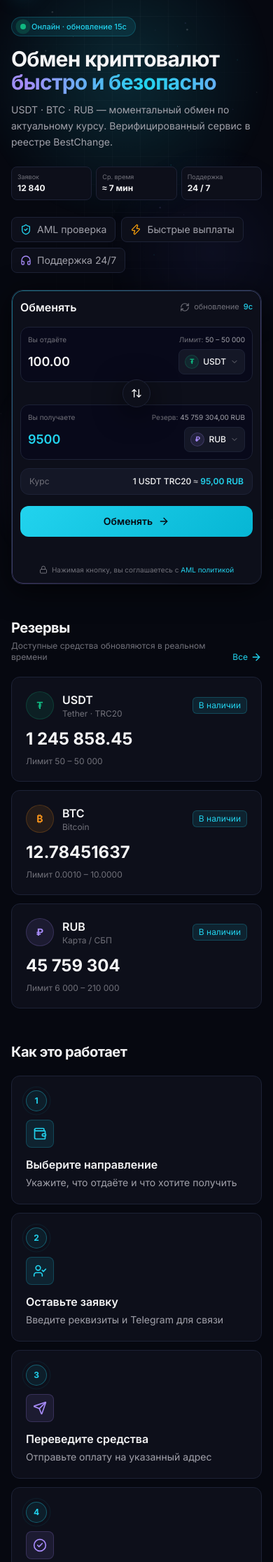
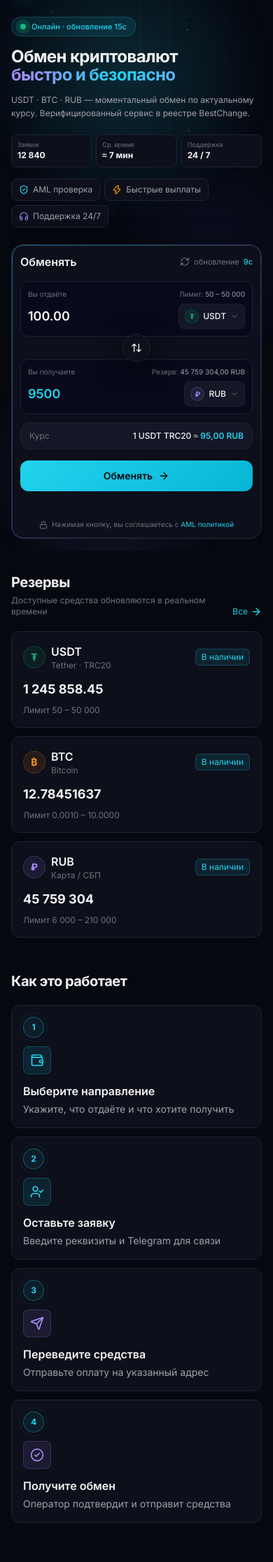
Before and after one commit to Kemal237/exchanger, a PHP site: page / in a window 390 px wide. Shown: the part 57-2289 px from the top of the page at 70% size. Run offline with PHP 8.4, Linux system fonts and the light colour scheme; data comes from the database, SQL or seed files in the repository; data that the repository does not hold is empty; some libraries are stand-ins or nearby versions.

Commit message:
фулл мобилка + редирект после авторизации на индекс + сохранение данных о обмене если не авторизован > авторизация > модалка > подтверждение обмена

```diff
--- a/index.php
+++ b/index.php
@@ -13,6 +13,10 @@ if (isset($_SESSION['pending_exchange'])) {
     $get         = $_GET['get']  ?? 'RUB';
     $amount_give = floatval($_GET['amount'] ?? 100);
 }
+
+// Флаг авто-запуска обмена после логина
+$auto_exchange = isset($_SESSION['auto_exchange']);
+unset($_SESSION['auto_exchange']);
 
 if (!isset($rates) || !is_array($rates)) {
     $rates = [
@@ -81,25 +85,32 @@ $currencyConfig = [
 
 <?php require_once 'header.php'; ?>
 
+<?php if (isset($_SESSION['toast'])): ?>
+  <div id="toast" class="toast-w <?= htmlspecialchars($_SESSION['toast']['type']) ?>">
+    <?= htmlspecialchars($_SESSION['toast']['message']) ?>
+  </div>
+  <?php unset($_SESSION['toast']); ?>
+<?php endif; ?>
+
 <main class="relative max-w-7xl mx-auto px-4 sm:px-6 py-6 sm:py-10">
 
   <!-- Hero -->
-  <section class="grid lg:grid-cols-[1fr,540px] gap-6 lg:gap-10 items-start">
+  <section class="grid lg:grid-cols-[1fr,540px] gap-6 lg:gap-10 items-start min-w-0 overflow-hidden">
 
     <!-- Left intro -->
-    <div class="fade-in">
+    <div class="fade-in min-w-0">
       <div class="inline-flex items-center gap-2 px-3 h-7 rounded-full bg-cy-soft border border-cy-border text-cy text-[11px] sm:text-xs font-medium mb-4 sm:mb-5">
         <span class="pdot"></span>
         <span class="hidden sm:inline">Онлайн · Курс обновляется каждые 15 секунд</span>
         <span class="sm:hidden">Онлайн · обновление 15с</span>
       </div>
 
-      <h1 class="text-3xl sm:text-4xl md:text-5xl font-bold tracking-tight leading-[1.1] mb-3 sm:mb-4">
+      <h1 class="text-2xl sm:text-4xl md:text-5xl font-bold tracking-tight leading-[1.1] mb-3 sm:mb-4">
         Обмен криптовалют<br>
         <span class="shimmer-text">быстро и безопасно</span>
       </h1>
 
-      <p class="text-txt-secondary text-sm sm:text-base md:text-lg max-w-xl mb-6 sm:mb-8 leading-relaxed">
+      <p class="text-txt-secondary text-xs sm:text-base md:text-lg mb-5 sm:mb-8 leading-relaxed">
         USDT · BTC · RUB — моментальный обмен по актуальному курсу.
         Верифицированный сервис в реестре BestChange.
       </p>
@@ -121,15 +132,15 @@ $currencyConfig = [
       </div>
 
       <!-- Feature tags -->
-      <div class="mt-6 flex flex-wrap gap-2">
-        <span class="tag-h inline-flex items-center gap-2 text-sm text-txt-secondary px-3 h-9 rounded-lg border border-line bg-bg-card">
-          <i data-lucide="shield-check" class="w-4 h-4 text-cy"></i> AML проверка
+      <div class="mt-4 sm:mt-6 flex flex-wrap gap-1.5 sm:gap-2">
+        <span class="tag-h inline-flex items-center gap-1.5 sm:gap-2 text-xs sm:text-sm text-txt-secondary px-2.5 sm:px-3 h-8 sm:h-9 rounded-lg border border-line bg-bg-card">
+          <i data-lucide="shield-check" class="w-3.5 h-3.5 sm:w-4 sm:h-4 text-cy flex-shrink-0"></i> AML проверка
         </span>
-        <span class="tag-h inline-flex items-center gap-2 text-sm text-txt-secondary px-3 h-9 rounded-lg border border-line bg-bg-card">
-          <i data-lucide="zap" class="w-4 h-4 text-warn"></i> Быстрые выплаты
+        <span class="tag-h inline-flex items-center gap-1.5 sm:gap-2 text-xs sm:text-sm text-txt-secondary px-2.5 sm:px-3 h-8 sm:h-9 rounded-lg border border-line bg-bg-card">
+          <i data-lucide="zap" class="w-3.5 h-3.5 sm:w-4 sm:h-4 text-warn flex-shrink-0"></i> Быстрые выплаты
         </span>
-        <span class="tag-h inline-flex items-center gap-2 text-sm text-txt-secondary px-3 h-9 rounded-lg border border-line bg-bg-card">
-          <i data-lucide="headphones" class="w-4 h-4 text-vi"></i> Поддержка 24/7
+        <span class="tag-h inline-flex items-center gap-1.5 sm:gap-2 text-xs sm:text-sm text-txt-secondary px-2.5 sm:px-3 h-8 sm:h-9 rounded-lg border border-line bg-bg-card">
+          <i data-lucide="headphones" class="w-3.5 h-3.5 sm:w-4 sm:h-4 text-vi flex-shrink-0"></i> Поддержка 24/7
         </span>
       </div>
     </div>
@@ -273,48 +284,48 @@ $currencyConfig = [
 
     <div class="grid sm:grid-cols-2 lg:grid-cols-3 gap-3 sm:gap-4">
 
-      <div class="reveal spot bg-bg-card border border-line hover:border-cy-border rounded-xl p-5 transition" data-d="1">
-        <div class="flex items-center justify-between mb-3">
-          <div class="flex items-center gap-3">
-            <div class="w-10 h-10 rounded-full bg-emr/10 border border-emr/20 flex items-center justify-center text-emr font-bold text-sm">₮</div>
-            <div>
+      <div class="reveal spot bg-bg-card border border-line hover:border-cy-border rounded-xl p-4 sm:p-5 transition" data-d="1">
+        <div class="flex items-center justify-between mb-3 gap-2">
+          <div class="flex items-center gap-2 sm:gap-3 min-w-0">
+            <div class="w-8 h-8 sm:w-10 sm:h-10 rounded-full bg-emr/10 border border-emr/20 flex items-center justify-center text-emr font-bold text-sm flex-shrink-0">₮</div>
+            <div class="min-w-0">
               <div class="font-semibold">USDT</div>
               <div class="text-xs text-txt-muted">Tether · TRC20</div>
             </div>
           </div>
-          <span class="text-xs text-cy bg-cy-soft border border-cy-border px-2 h-6 rounded-md flex items-center">В наличии</span>
+          <span class="text-xs text-cy bg-cy-soft border border-cy-border px-2 h-6 rounded-md flex items-center whitespace-nowrap">В наличии</span>
         </div>
-        <div class="text-2xl font-bold"><?= number_format($reserves['USDT_TRC20'] ?? 0, 2, '.', ' ') ?></div>
+        <div class="text-lg sm:text-2xl font-bold truncate"><?= number_format($reserves['USDT_TRC20'] ?? 0, 2, '.', ' ') ?></div>
         <div class="mt-2 text-xs text-txt-muted">Лимит <?= number_format($limits['USDT_TRC20']['min'] ?? 0, 0, '.', ' ') ?> – <?= number_format($limits['USDT_TRC20']['max'] ?? 0, 0, '.', ' ') ?></div>
       </div>
 
-      <div class="reveal spot bg-bg-card border border-line hover:border-cy-border rounded-xl p-5 transition" data-d="2">
-        <div class="flex items-center justify-between mb-3">
-          <div class="flex items-center gap-3">
-            <div class="w-10 h-10 rounded-full bg-[#F7931A]/10 border border-[#F7931A]/20 flex items-center justify-center text-[#F7931A] font-bold text-sm">₿</div>
-            <div>
+      <div class="reveal spot bg-bg-card border border-line hover:border-cy-border rounded-xl p-4 sm:p-5 transition" data-d="2">
+        <div class="flex items-center justify-between mb-3 gap-2">
+          <div class="flex items-center gap-2 sm:gap-3 min-w-0">
+            <div class="w-8 h-8 sm:w-10 sm:h-10 rounded-full bg-[#F7931A]/10 border border-[#F7931A]/20 flex items-center justify-center text-[#F7931A] font-bold text-sm flex-shrink-0">₿</div>
+            <div class="min-w-0">
               <div class="font-semibold">BTC</div>
               <div class="text-xs text-txt-muted">Bitcoin</div>
             </div>
           </div>
-          <span class="text-xs text-cy bg-cy-soft border border-cy-border px-2 h-6 rounded-md flex items-center">В наличии</span>
+          <span class="text-xs text-cy bg-cy-soft border border-cy-border px-2 h-6 rounded-md flex items-center whitespace-nowrap">В наличии</span>
         </div>
-        <div class="text-2xl font-bold"><?= number_format($reserves['BTC'] ?? 0, 8, '.', ' ') ?></div>
-        <div class="mt-2 text-xs text-txt-muted">Лимит <?= number_format($limits['BTC']['min'] ?? 0, 4, '.', ' ') ?> – <?= number_format($limits['BTC']['max'] ?? 0, 4, '.', ' ') ?></div>
+        <div class="text-lg sm:text-2xl font-bold truncate"><?= number_format($reserves['BTC'] ?? 0, 8, '.', ' ') ?></div>
+        <div class="mt-2 text-xs text-txt-muted truncate">Лимит <?= number_format($limits['BTC']['min'] ?? 0, 4, '.', ' ') ?> – <?= number_format($limits['BTC']['max'] ?? 0, 4, '.', ' ') ?></div>
       </div>
 
-      <div class="reveal spot bg-bg-card border border-line hover:border-cy-border rounded-xl p-5 transition" data-d="3">
-        <div class="flex items-center justify-between mb-3">
-          <div class="flex items-center gap-3">
-            <div class="w-10 h-10 rounded-full bg-vi-soft border border-vi/20 flex items-center justify-center text-vi font-bold text-sm">₽</div>
-            <div>
+      <div class="reveal spot bg-bg-card border border-line hover:border-cy-border rounded-xl p-4 sm:p-5 transition" data-d="3">
+        <div class="flex items-center justify-between mb-3 gap-2">
+          <div class="flex items-center gap-2 sm:gap-3 min-w-0">
+            <div class="w-8 h-8 sm:w-10 sm:h-10 rounded-full bg-vi-soft border border-vi/20 flex items-center justify-center text-vi font-bold text-sm flex-shrink-0">₽</div>
+            <div class="min-w-0">
               <div class="font-semibold">RUB</div>
               <div class="text-xs text-txt-muted">Карта / СБП</div>
             </div>
           </div>
-          <span class="text-xs text-cy bg-cy-soft border border-cy-border px-2 h-6 rounded-md flex items-center">В наличии</span>
+          <span class="text-xs text-cy bg-cy-soft border border-cy-border px-2 h-6 rounded-md flex items-center whitespace-nowrap">В наличии</span>
         </div>
-        <div class="text-2xl font-bold"><?= number_format($reserves['RUB'] ?? 0, 0, '.', ' ') ?></div>
+        <div class="text-lg sm:text-2xl font-bold truncate"><?= number_format($reserves['RUB'] ?? 0, 0, '.', ' ') ?></div>
         <div class="mt-2 text-xs text-txt-muted">Лимит <?= number_format($limits['RUB']['min'] ?? 0, 0, '.', ' ') ?> – <?= number_format($limits['RUB']['max'] ?? 0, 0, '.', ' ') ?></div>
       </div>
 
@@ -326,7 +337,7 @@ $currencyConfig = [
     <h3 class="text-xl sm:text-2xl font-bold tracking-tight mb-5 sm:mb-6 reveal">Как это работает</h3>
     <div class="grid sm:grid-cols-2 md:grid-cols-4 gap-3 sm:gap-4">
 
-      <div class="reveal spot bg-bg-card border border-line rounded-xl p-5 hover:border-cy-border transition" data-d="1">
+      <div class="reveal spot bg-bg-card border border-line rounded-xl p-4 sm:p-5 hover:border-cy-border transition" data-d="1">
         <div class="step-num">1</div>
         <div class="w-10 h-10 rounded-lg bg-cy-soft border border-cy-border text-cy flex items-center justify-center mb-3">
           <i data-lucide="wallet" class="w-5 h-5"></i>
@@ -335,7 +346,7 @@ $currencyConfig = [
         <div class="text-sm text-txt-secondary">Укажите, что отдаёте и что хотите получить</div>
       </div>
 
-      <div class="reveal spot bg-bg-card border border-line rounded-xl p-5 hover:border-cy-border transition" data-d="2">
+      <div class="reveal spot bg-bg-card border border-line rounded-xl p-4 sm:p-5 hover:border-cy-border transition" data-d="2">
         <div class="step-num">2</div>
         <div class="w-10 h-10 rounded-lg bg-cy-soft border border-cy-border text-cy flex items-center justify-center mb-3">
           <i data-lucide="user-check" class="w-5 h-5"></i>
@@ -344,7 +355,7 @@ $currencyConfig = [
         <div class="text-sm text-txt-secondary">Введите реквизиты и Telegram для связи</div>
       </div>
 
-      <div class="reveal spot bg-bg-card border border-line rounded-xl p-5 hover:border-cy-border transition" data-d="3">
+      <div class="reveal spot bg-bg-card border border-line rounded-xl p-4 sm:p-5 hover:border-cy-border transition" data-d="3">
         <div class="step-num">3</div>
         <div class="w-10 h-10 rounded-lg bg-vi-soft border border-vi/20 text-vi flex items-center justify-center mb-3">
           <i data-lucide="send" class="w-5 h-5"></i>
@@ -353,7 +364,7 @@ $currencyConfig = [
         <div class="text-sm text-txt-secondary">Отправьте оплату на указанный адрес</div>
       </div>
 
-      <div class="reveal spot bg-bg-card border border-line rounded-xl p-5 hover:border-cy-border transition" data-d="4">
+      <div class="reveal spot bg-bg-card border border-line rounded-xl p-4 sm:p-5 hover:border-cy-border transition" data-d="4">
         <div class="step-num">4</div>
         <div class="w-10 h-10 rounded-lg bg-vi-soft border border-vi/20 text-vi flex items-center justify-center mb-3">
           <i data-lucide="check-circle-2" class="w-5 h-5"></i>
@@ -368,20 +379,20 @@ $currencyConfig = [
 </main>
 
 <!-- Telegram modal -->
-<div id="telegram-modal" class="hidden fixed inset-0 bg-black/70 backdrop-blur-sm flex items-center justify-center z-50">
-  <div class="gborder bg-bg-card border border-line rounded-2xl p-8 max-w-md w-full mx-4 shadow-card relative">
-    <button type="button" id="close-telegram" class="absolute top-4 right-4 text-txt-muted hover:text-txt-primary transition">
+<div id="telegram-modal" class="hidden fixed inset-0 bg-black/70 backdrop-blur-sm flex items-center justify-center z-50 p-3 sm:p-4">
+  <div class="gborder bg-bg-card border border-line rounded-2xl p-5 sm:p-8 max-w-md w-full shadow-card relative">
+    <button type="button" id="close-telegram" class="absolute top-3 right-3 sm:top-4 sm:right-4 text-txt-muted hover:text-txt-primary transition w-8 h-8 flex items-center justify-center rounded-lg hover:bg-bg-soft">
       <i data-lucide="x" class="w-5 h-5"></i>
     </button>
-    <div class="w-12 h-12 rounded-xl bg-cy-soft border border-cy-border flex items-center justify-center mb-4">
-      <i data-lucide="send" class="w-6 h-6 text-cy"></i>
+    <div class="w-10 h-10 sm:w-12 sm:h-12 rounded-xl bg-cy-soft border border-cy-border flex items-center justify-center mb-3 sm:mb-4">
+      <i data-lucide="send" class="w-5 h-5 sm:w-6 sm:h-6 text-cy"></i>
     </div>
-    <h3 class="text-xl font-bold mb-2">Укажите Telegram</h3>
-    <p class="text-txt-secondary text-sm mb-6">Чтобы оператор мог оперативно связаться с вами по заявке</p>
-    <form id="telegram-form" class="space-y-4">
+    <h3 class="text-lg sm:text-xl font-bold mb-1.5 sm:mb-2">Укажите Telegram</h3>
+    <p class="text-txt-secondary text-xs sm:text-sm mb-4 sm:mb-6">Чтобы оператор мог оперативно связаться с вами по заявке</p>
+    <form id="telegram-form" class="space-y-3 sm:space-y-4">
       <input type="text" id="telegram-input" name="telegram" placeholder="@username"
-             class="input-d w-full px-4 py-3 rounded-lg text-base" required>
-      <button type="submit" class="btn-cy w-full h-12 rounded-lg font-semibold flex items-center justify-center gap-2">
+             class="input-d w-full px-3 sm:px-4 py-2.5 sm:py-3 rounded-lg text-sm sm:text-base" required>
+      <button type="submit" class="btn-cy w-full h-11 sm:h-12 rounded-lg font-semibold flex items-center justify-center gap-2 text-sm sm:text-base">
         Подтвердить <i data-lucide="check" class="w-4 h-4"></i>
       </button>
     </form>
@@ -648,6 +659,26 @@ $currencyConfig = [
   recalculate('give');
   updateGetReserve();
   updateRateLine();
+
+  // Авто-запуск обмена после редиректа с логина (если была сохранена заявка)
+  <?php if ($auto_exchange && isLoggedIn()): ?>
+  window.addEventListener('load', function () {
+    setTimeout(function () {
+      fetch('telegram-handler.php?t=' + Date.now())
+        .then(r => r.json())
+        .then(data => {
+          if (data.hasTelegram === true) {
+            document.getElementById('exchange-form').submit();
+          } else {
+            telegramModal.classList.remove('hidden');
+          }
+        })
+        .catch(function () {
+          telegramModal.classList.remove('hidden');
+        });
+    }, 800); // небольшая пауза, чтобы toast успел отобразиться
+  });
+  <?php endif; ?>
 </script>
 
 </body>
--- a/theme.php
+++ b/theme.php
@@ -187,5 +187,13 @@ tailwind.config = {
   }
 
   /* Never let anything force horizontal page scroll */
-  html, body { max-width: 100%; overflow-x: hidden; }
+  html { overflow-x: hidden; }
+  body { max-width: 100%; overflow-x: hidden; }
+
+  /* Prevent grid/flex children from overflowing their containers */
+  @media (max-width: 1023px) {
+    main > section { min-width: 0; max-width: 100%; }
+    .gborder.spot form { max-width: 100%; box-sizing: border-box; }
+    .field { min-width: 0; }
+  }
 </style>
```
Also changed, not shown: login.php (+16 -5 lines), order.php (+7 -7 lines), save-pending-exchange.php (added, +19 -0 lines).
